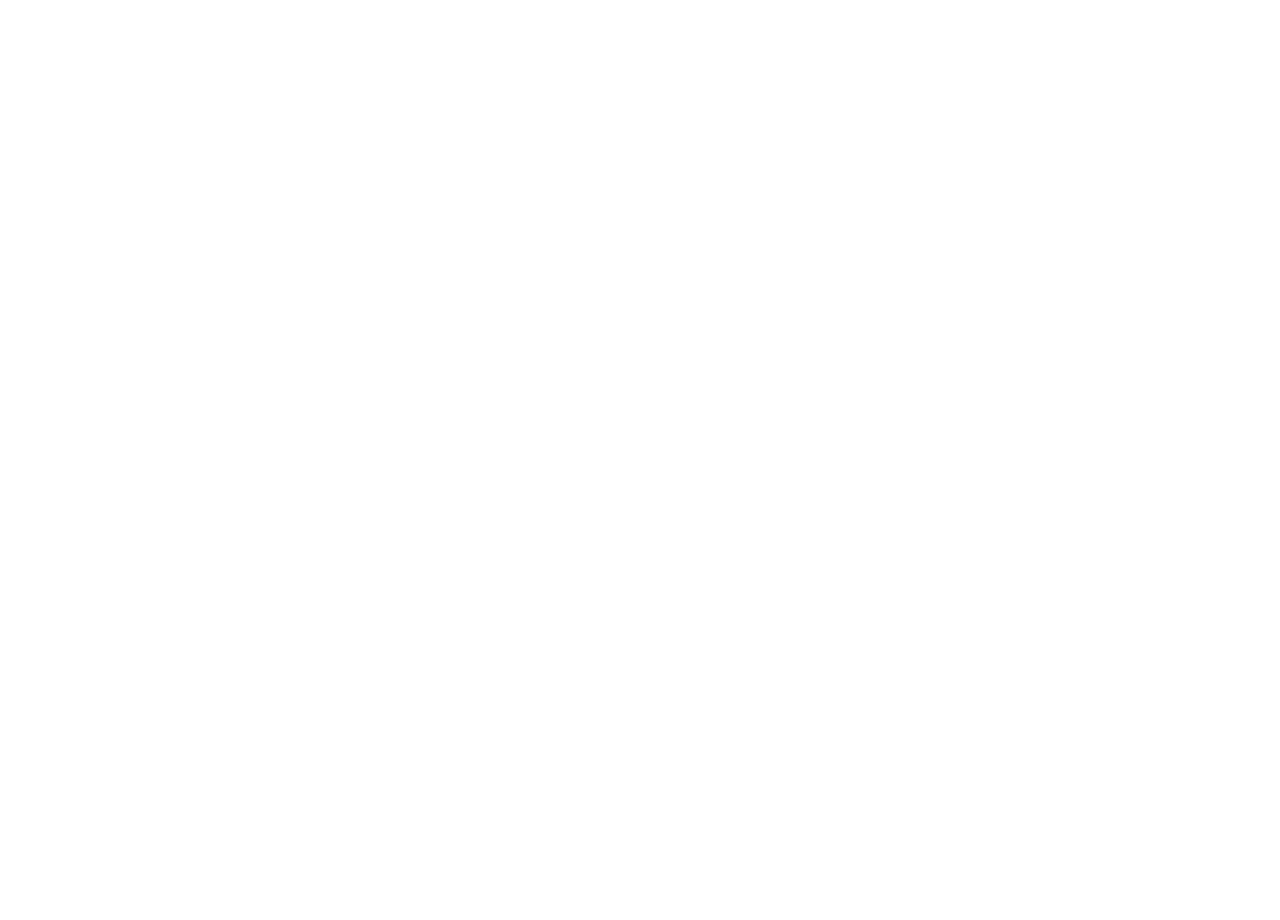
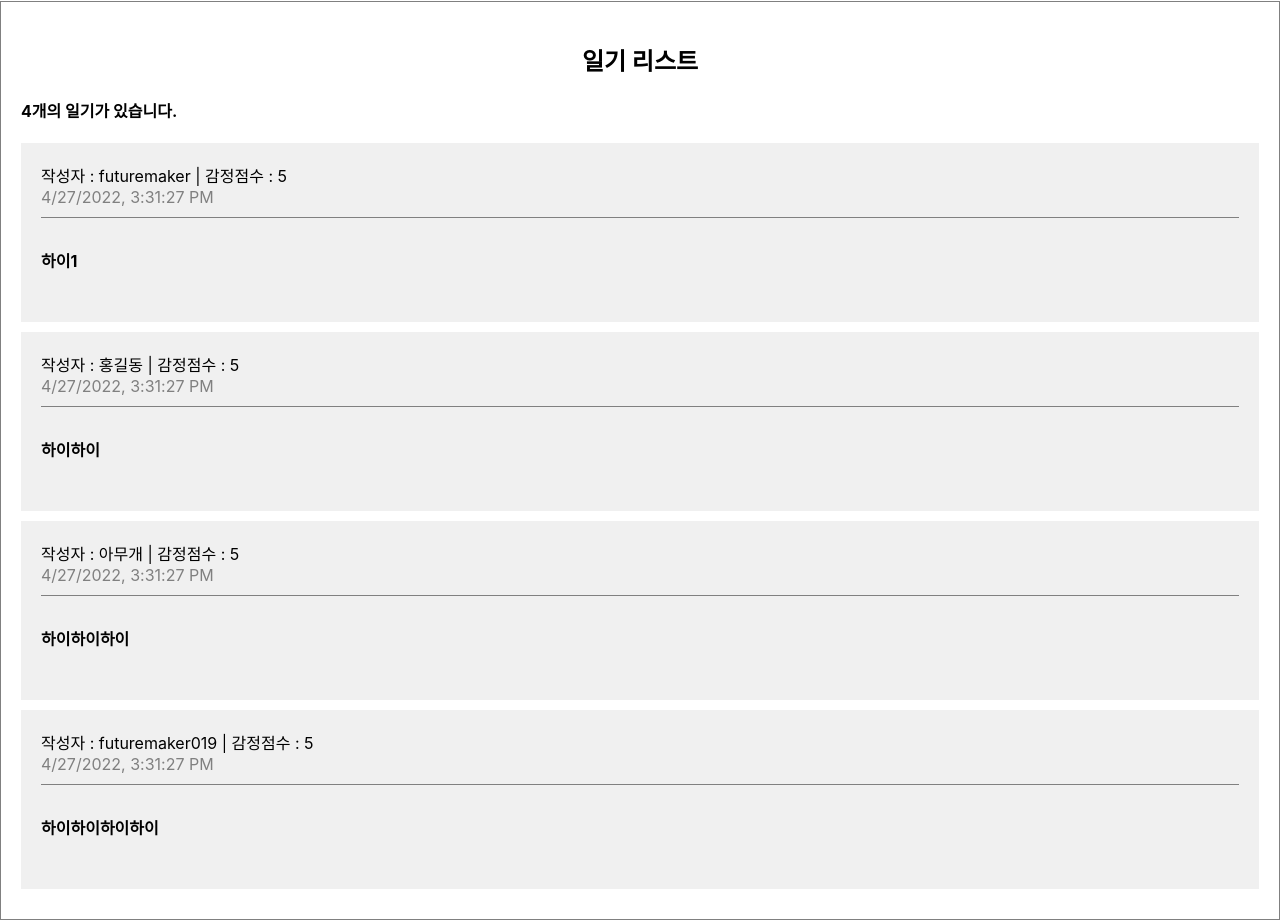
Before and after one commit to futuremaker019/Front-practice, a React (Create React App) app in the folder 5.Reactjs_intemediate/simplediary/: page / in a window 1280 px wide. Shown: the part 493-1413 px from the top of the page. Before the commit the page ends 800 px from the top, so only its background shows below. Built offline with nearby package versions, Linux system fonts and the light colour scheme; the HTML template or start-up script is replaced by a standard one.

Commit message:
React에서 배열 사용하기1 - 리스트 렌더링

```diff
--- a/5.Reactjs_intemediate/simplediary/src/App.css
+++ b/5.Reactjs_intemediate/simplediary/src/App.css
@@ -26,3 +26,37 @@
   padding: 10px;
   cursor: pointer;
 }
+
+/* List */
+.DiaryList {
+  border: 1px solid gray;
+  padding: 20px;
+  margin-top: 20px;
+}
+
+.DiaryList h2 {
+  text-align: center;
+}
+
+/* item */
+.DiaryItem {
+  background-color: rgb(240, 240, 240);
+  margin-bottom: 10px;
+  padding: 20px;
+}
+
+.DiaryItem .info {
+  border-bottom: 1px solid gray;
+  padding-bottom: 10px;
+  margin-bottom: 10px;
+}
+
+.DiaryItem .date {
+  color: gray;
+}
+
+.DiaryItem .content {
+  font-weight: bold;
+  margin-bottom: 30px;
+  margin-top: 30px;
+}
--- a/5.Reactjs_intemediate/simplediary/src/App.js
+++ b/5.Reactjs_intemediate/simplediary/src/App.js
@@ -1,10 +1,43 @@
 import './App.css';
 import DiaryEditor from './DiaryEditor';
+import DiaryList from './DiaryList';
+
+const dummyList = [
+  {
+    id: 1,
+    author: 'futuremaker',
+    content: '하이1',
+    emotion: 5,
+    created_date: new Date().getTime(),
+  },
+  {
+    id: 2,
+    author: '홍길동',
+    content: '하이하이',
+    emotion: 5,
+    created_date: new Date().getTime(),
+  },
+  {
+    id: 3,
+    author: '아무개',
+    content: '하이하이하이',
+    emotion: 5,
+    created_date: new Date().getTime(),
+  },
+  {
+    id: 4,
+    author: 'futuremaker019',
+    content: '하이하이하이하이',
+    emotion: 5,
+    created_date: new Date().getTime(),
+  },
+];
 
 function App() {
   return (
     <div className="App">
       <DiaryEditor />
+      <DiaryList diaryList={dummyList} />
     </div>
   );
 }
--- /dev/null
+++ b/5.Reactjs_intemediate/simplediary/src/DiaryItem.js
@@ -0,0 +1,16 @@
+const DiaryItem = ({ author, content, created_date, emotion, id }) => {
+  return (
+    <div className="DiaryItem">
+      <div className="info">
+        <span>
+          작성자 : {author} | 감정점수 : {emotion}
+        </span>
+        <br />
+        <span className="date">{new Date(created_date).toLocaleString()}</span>
+      </div>
+      <div className="content">{content}</div>
+    </div>
+  );
+};
+
+export default DiaryItem;
--- /dev/null
+++ b/5.Reactjs_intemediate/simplediary/src/DiaryList.js
@@ -0,0 +1,24 @@
+import DiaryItem from './DiaryItem';
+
+const DiaryList = ({ diaryList }) => {
+  console.log(diaryList);
+  return (
+    <div className="DiaryList">
+      <h2>일기 리스트</h2>
+      <h4>{diaryList.length}개의 일기가 있습니다.</h4>
+      <div>
+        {diaryList.map((it) => (
+          <DiaryItem key={it.id} {...it} />
+        ))}
+      </div>
+    </div>
+  );
+};
+
+// defautlProps를 이용하여 props에 어떠한 데이터도 전달이 되지 않았을때
+// 초기화해서 값을 만들어준다.
+DiaryList.defaultProps = {
+  diaryList: [],
+};
+
+export default DiaryList;
```
